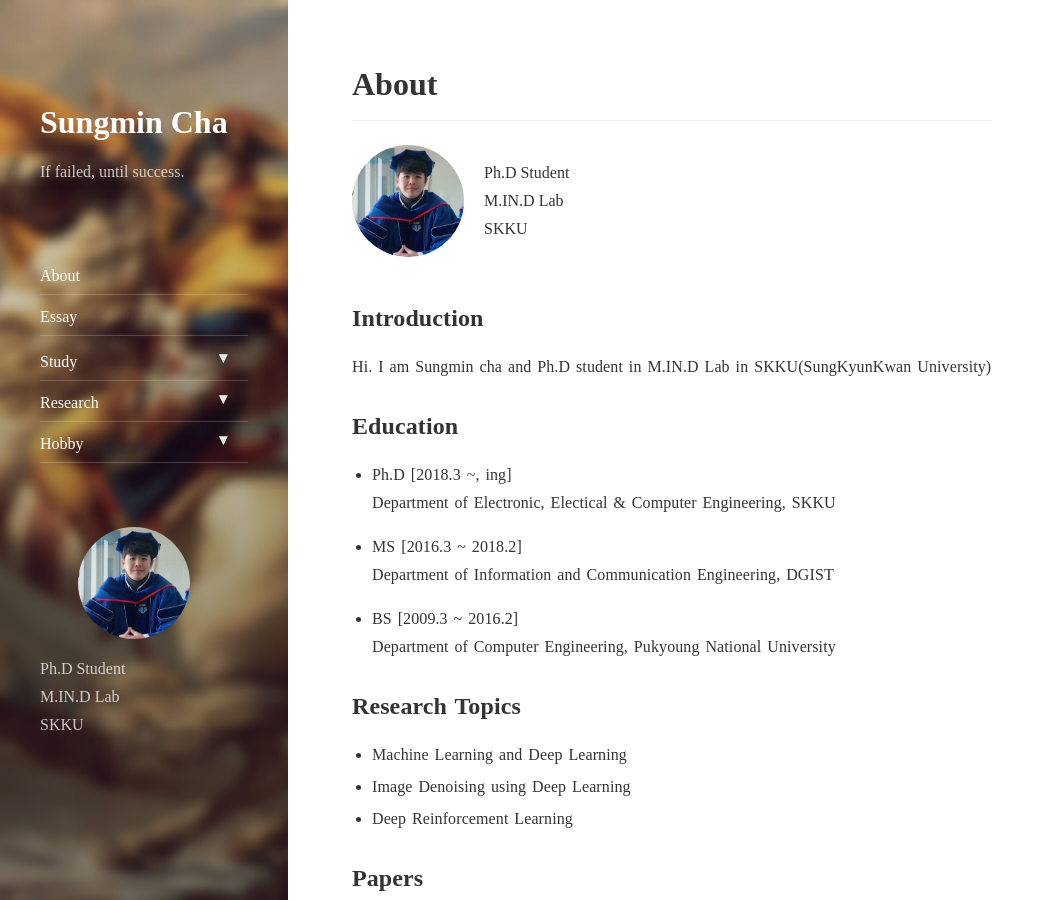
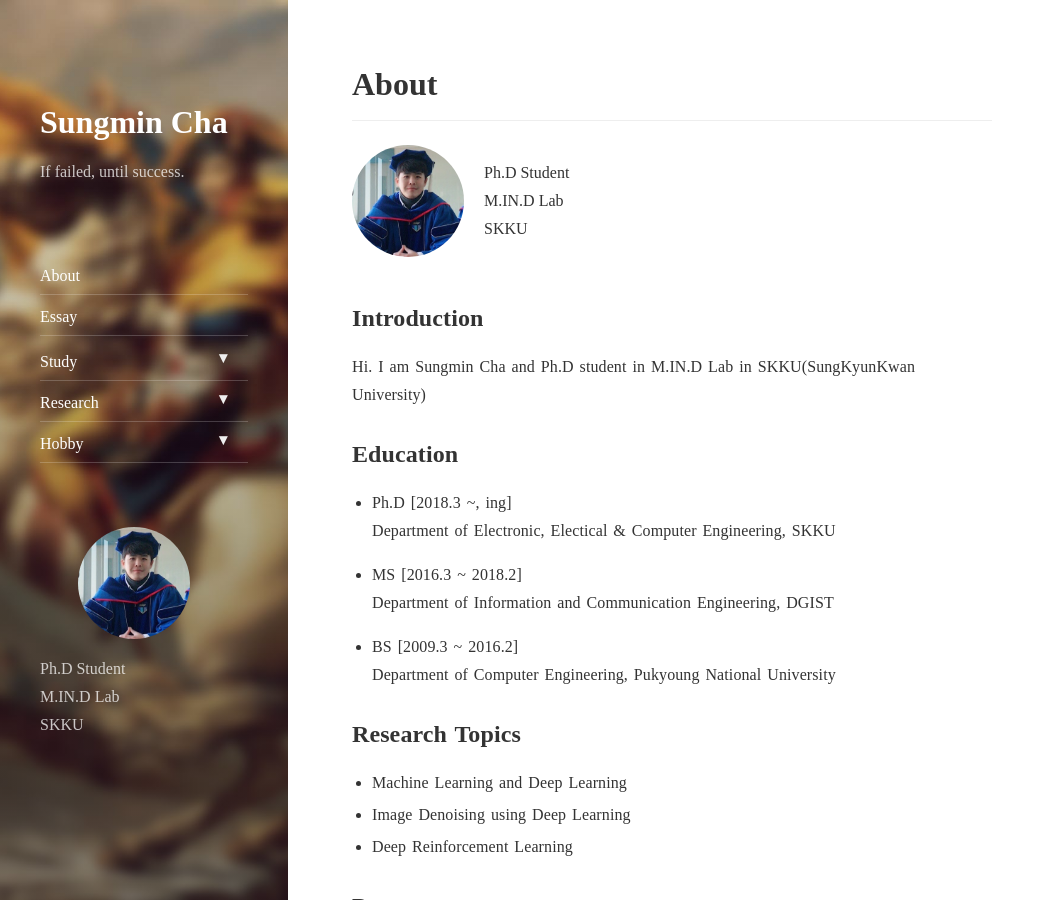
Before and after one commit to csm9493/csm9493.github.io, a Jekyll site: the page built from about.md, in a window 1280 px wide and 900 px high. Shown: the whole window, without its empty margins (0-1055 px from the left). Built offline with Jekyll 4.4.1, drawn with Linux system fonts in a browser that asks for light colours; nearby versions of some CDN libraries.

```diff
--- a/about.md
+++ b/about.md
@@ -7,7 +7,7 @@ order: 0
 
 ## Introduction
 
-Hi. I am Sungmin cha and Ph.D student in M.IN.D Lab in SKKU(SungKyunKwan University)
+Hi. I am Sungmin Cha and Ph.D student in M.IN.D Lab in SKKU(SungKyunKwan University)
 
 ## Education
 
```
